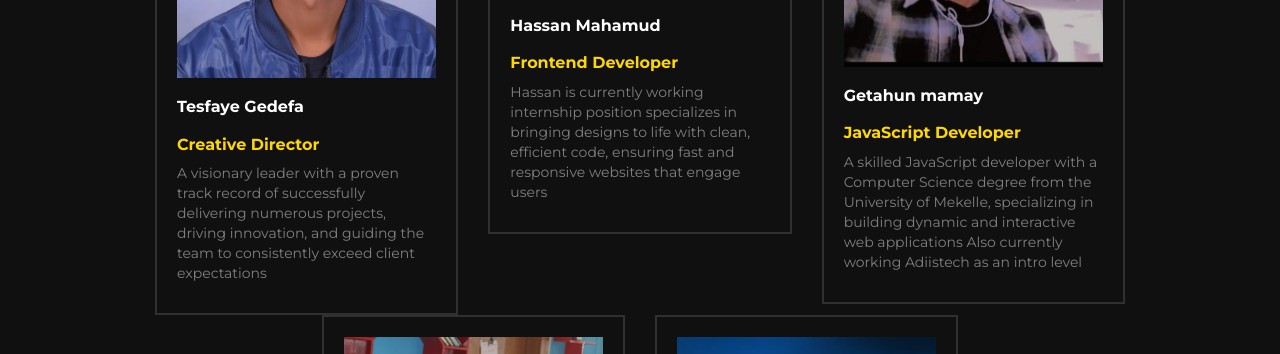
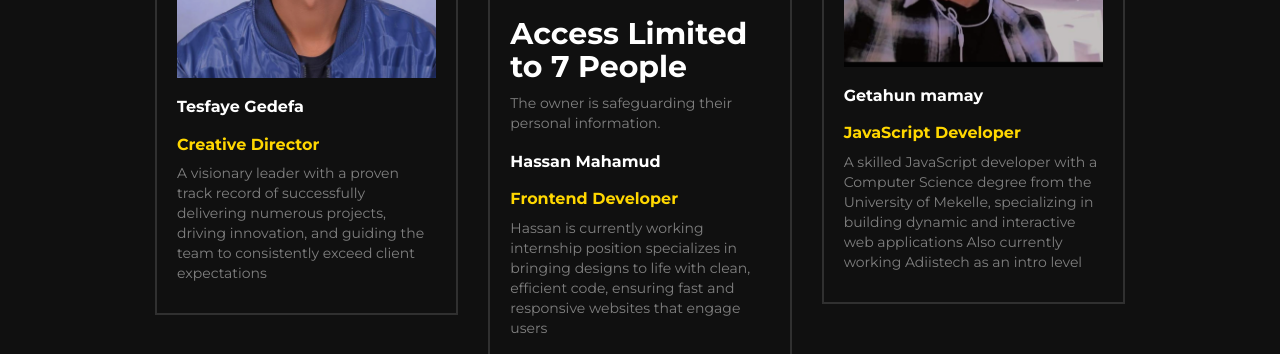
Before and after one commit to HassanEnglish24/Las7devs, a plain HTML site: page about.html in a window 1280 px wide. Shown: the part 746-1100 px from the top of the page. Drawn offline with Linux system fonts and the light colour scheme.

Commit message:
Update about.html

```diff
--- a/about.html
+++ b/about.html
@@ -85,6 +85,17 @@ http://www.templatemo.com/tm-468-onetel
           <div class="col-md-4 col-sm-4 col-xs-9">
             <div class="team-wrapper">
               <img src="images/hass.png" class="img-responsive" alt="team img">
+                            <div class="bluru">
+
+
+
+                <h1>Access Limited to 7 People</h1>
+
+                <p>The owner is safeguarding their personal information.</p>
+
+
+
+                            </div>
               <h3>Hassan Mahamud</h3>
               <h4>Frontend Developer</h4>
               <p>Hassan is currently working internship position specializes in bringing designs to life with clean, efficient code, ensuring fast and responsive websites that engage users</p>
```
